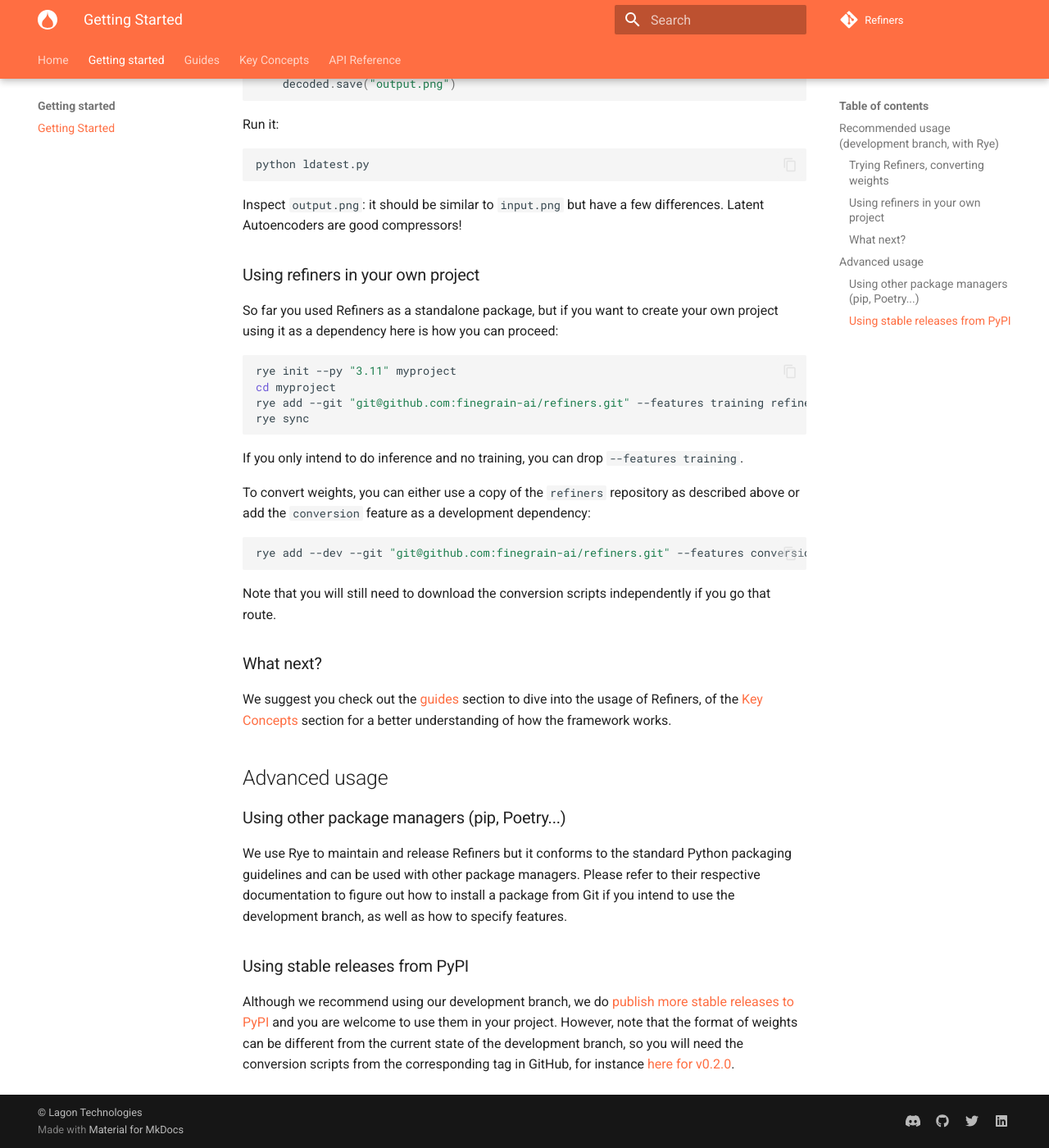
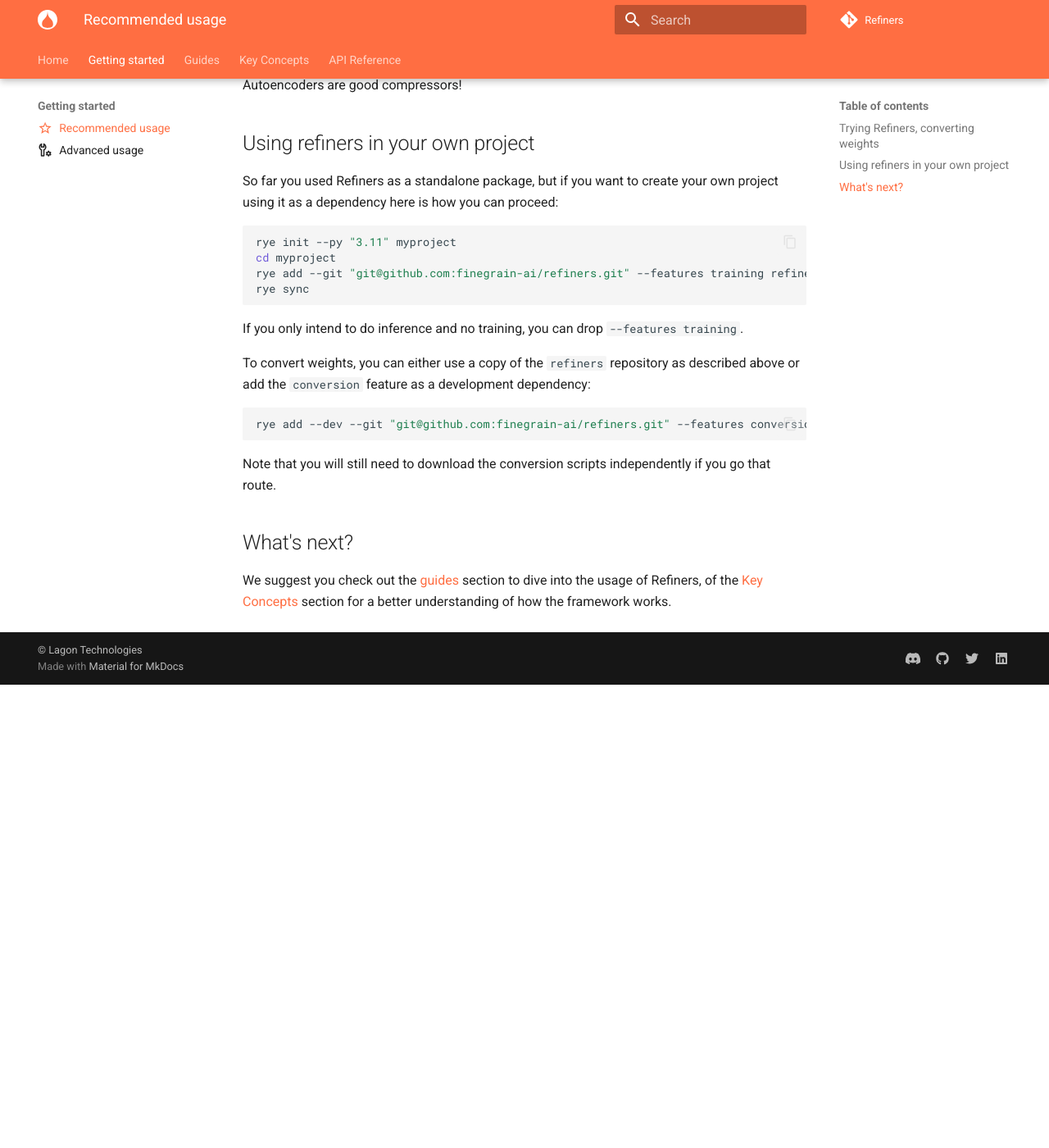
Before and after one commit to finegrain-ai/refiners, an MkDocs documentation site: the page built from docs/getting-started/recommended.md, in a window 1280 px wide and 1400 px high, scrolled down 1225 px. Shown: the whole window at 82% size. Built offline with MkDocs 1.6.1 and Material for MkDocs 9.7.7, drawn with Linux system fonts in a browser that asks for light colours; comment, search, counter and statistics services are not loaded; after the commit the page ends 2060 px from its top, so only the background shows below that; some of the changed text lies outside the part shown.

Commit message:
better home page +  menu icons

```diff
--- a/docs/getting_started.md
+++ b/docs/getting-started/recommended.md
@@ -1,16 +1,14 @@
-# Getting Started
+---
+icon: material/star-outline
+---
 
-Refiners is a micro framework on top of PyTorch with first class citizen APIs for foundation model adaptation.
-
-Refiners requires Python 3.10 or later, its main dependency is PyTorch.
-
-## Recommended usage (development branch, with Rye)
+# Recommended usage
 
 Refiners is still a young project and development is active, so to use the latest and greatest version of the framework we recommend you use the `main` branch from our development repository.
 
 Moreover, we recommend using [Rye](https://rye-up.com) which simplifies several things related to Python package management, so start by following the instructions to install it on your system.
 
-### Trying Refiners, converting weights
+## Trying Refiners, converting weights
 
 To try Refiners, clone the GitHub repository and install it with all optional features:
 
@@ -53,7 +51,7 @@
 
 Inspect `output.png`: it should be similar to `input.png` but have a few differences. Latent Autoencoders are good compressors!
 
-### Using refiners in your own project
+## Using refiners in your own project
 
 So far you used Refiners as a standalone package, but if you want to create your own project using it as a dependency here is how you can proceed:
 
@@ -74,16 +72,6 @@
 
 Note that you will still need to download the conversion scripts independently if you go that route.
 
-### What next?
+## What's next?
 
 We suggest you check out the [guides](/guides/) section to dive into the usage of Refiners, of the [Key Concepts](/concepts/chain/) section for a better understanding of how the framework works.
-
-## Advanced usage
-
-### Using other package managers (pip, Poetry...)
-
-We use Rye to maintain and release Refiners but it conforms to the standard Python packaging guidelines and can be used with other package managers. Please refer to their respective documentation to figure out how to install a package from Git if you intend to use the development branch, as well as how to specify features.
-
-### Using stable releases from PyPI
-
-Although we recommend using our development branch, we do [publish more stable releases to PyPI](https://pypi.org/project/refiners/) and you are welcome to use them in your project. However, note that the format of weights can be different from the current state of the development branch, so you will need the conversion scripts from the corresponding tag in GitHub, for instance [here for v0.2.0](https://github.com/finegrain-ai/refiners/tree/v0.2.0).
--- a/mkdocs.yml
+++ b/mkdocs.yml
@@ -53,9 +53,11 @@
   - stylesheets/extra.css
 nav:
   - Home:
-    - index.md
+    - Refiners: index.md
+    - home/why.md
   - Getting started:
-    - getting_started.md
+    - getting-started/recommended.md
+    - getting-started/advanced.md
   - Guides:
     - guides/index.md
   - Key Concepts:
```
Also changed, not shown: other parts of docs/getting-started/recommended.md (+1 -1 lines), docs/concepts/adapter/index.md (+4 -0 lines), docs/concepts/chain.md (+4 -0 lines), docs/concepts/context.md (+4 -0 lines), docs/getting-started/advanced.md (added, +13 -0 lines), docs/home/why.md (added, +34 -0 lines), docs/index.md (+7 -20 lines), docs/assets/logo_light.png (added).
